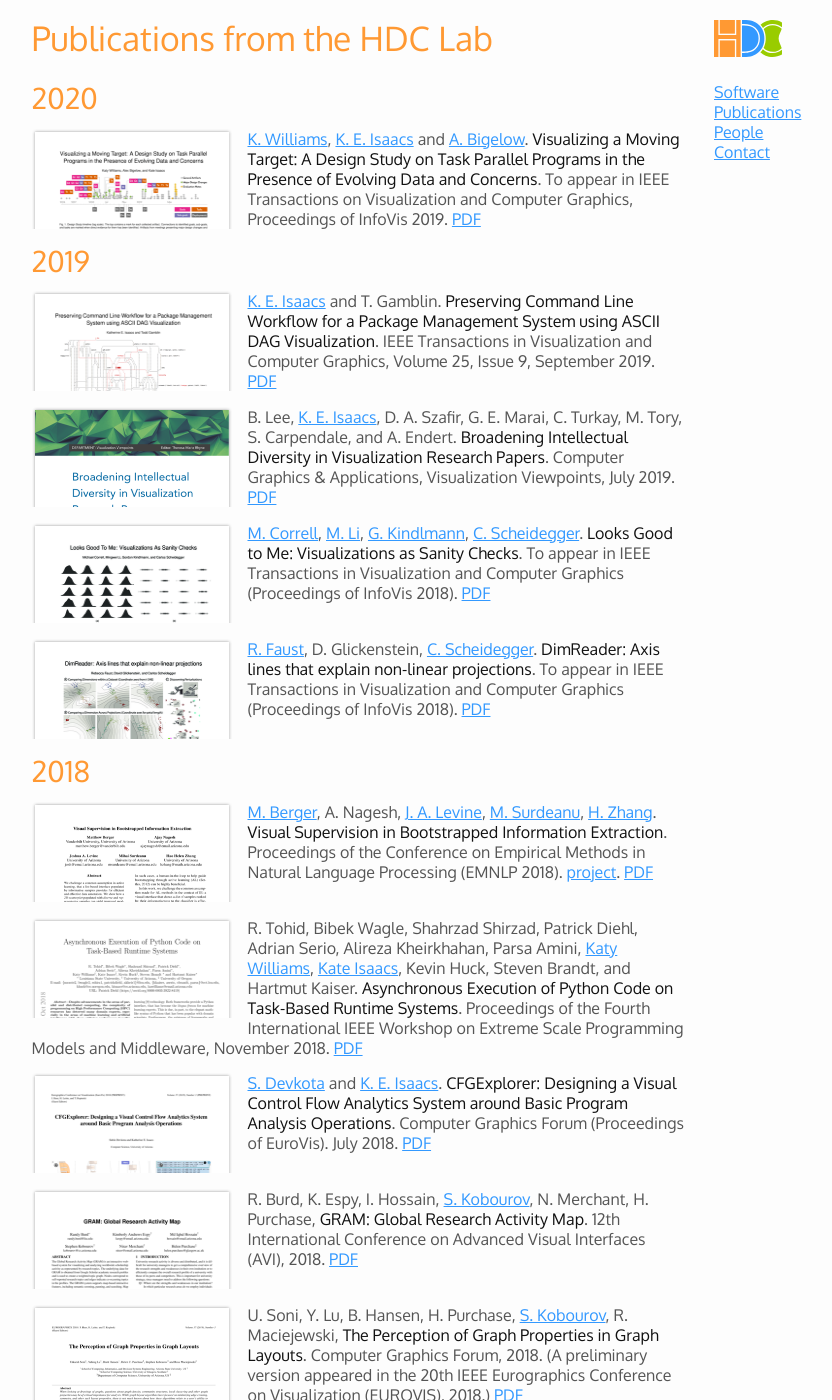
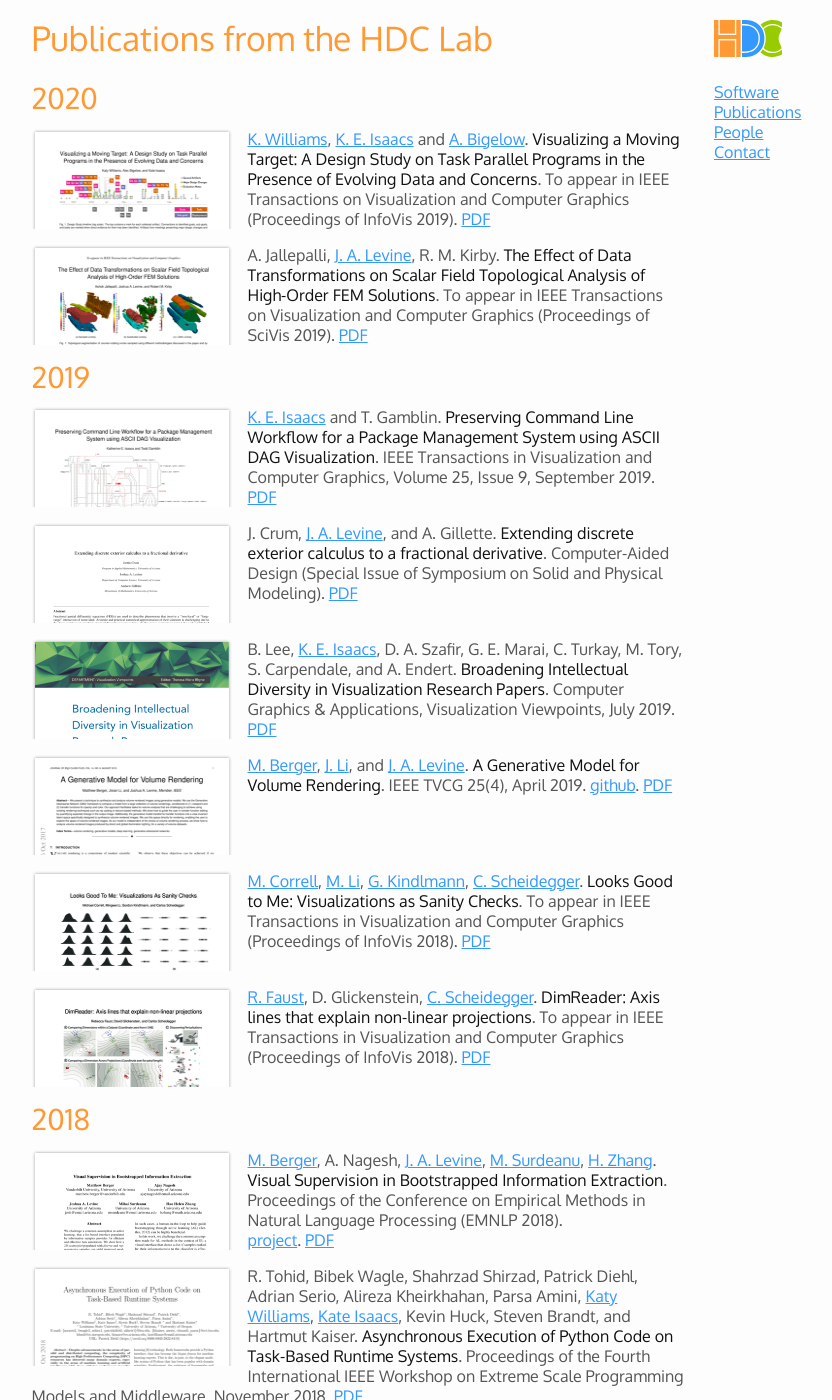
Before and after one commit to hdc-arizona/hdc-arizona.github.io, a Jekyll site: the page built from publications.md, in a window 1280 px wide and 1400 px high. Shown: the whole window, without its empty margins (136-968 px from the left). Built offline with Jekyll 4.4.1, drawn with Linux system fonts in a browser that asks for light colours; some of the changed text lies outside the part shown.

Commit message:
Updating Josh's pubs

```diff
--- a/publications.md
+++ b/publications.md
@@ -6,8 +6,18 @@ title: Publications from the HDC Lab
 ## 2020
 
 [<img class="pubthumb" src="papers/thumbs/infovis_2019_movingtarget.png">](papers/infovis_2019_movingtarget.pdf)
-[K. Williams](https://hdc.cs.arizona.edu/people/kawilliams/), [K. E. Isaacs](https://hdc.cs.arizona.edu/people/kisaacs/) and [A. Bigelow](https://alex-r-bigelow.github.io/). **Visualizing a Moving Target: A Design Study on Task Parallel Programs in the Presence of Evolving Data and Concerns**. To appear in IEEE Transactions on Visualization and Computer Graphics, Proceedings of InfoVis 2019.
+[K. Williams](https://hdc.cs.arizona.edu/people/kawilliams/), [K. E. Isaacs](https://hdc.cs.arizona.edu/people/kisaacs/) and [A. Bigelow](https://alex-r-bigelow.github.io/). **Visualizing a Moving Target: A Design Study on Task Parallel Programs in the Presence of Evolving Data and Concerns**. To appear in IEEE Transactions on Visualization and Computer Graphics (Proceedings of InfoVis 2019).
 [PDF](papers/infovis_2019_movingtarget.pdf)
+
+<div class="pubdiv"></div>
+
+[<img class="pubthumb" src="papers/thumbs/scivis_2019_highorder_topo.png">](papers/scivis_2019_highorder_topo.pdf)
+A. Jallepalli,
+[J. A. Levine](http://www.cs.arizona.edu/~josh),
+R. M. Kirby.
+**The Effect of Data Transformations on Scalar Field Topological Analysis of High-Order FEM Solutions**.
+To appear in IEEE Transactions on Visualization and Computer Graphics (Proceedings of SciVis 2019).
+[PDF](papers/scivis_2019_highorder_topo.pdf)
 
 <div class="pubdiv"></div>
 
@@ -19,9 +29,30 @@ title: Publications from the HDC Lab
 
 <div class="pubdiv"></div>
 
+[<img class="pubthumb" src="papers/thumbs/spm_extending_2019.png">](papers/spm_extending_2019.pdf)
+J. Crum,
+[J. A. Levine](http://www.cs.arizona.edu/~josh), and
+A. Gillette.
+**Extending discrete exterior calculus to a fractional derivative**.
+Computer-Aided Design (Special Issue of Symposium on Solid and Physical Modeling).
+[PDF](papers/spm_extending_2019.pdf)
+
+<div class="pubdiv"></div>
+
 [<img class="pubthumb" src="papers/thumbs/viewpoints_2019_contribution_types.png">](papers/viewpoints_2019_contribution_types.pdf)
 B. Lee, [K. E. Isaacs](https://hdc.cs.arizona.edu/people/kisaacs/), D. A. Szafir, G. E. Marai, C. Turkay, M. Tory, S. Carpendale, and A. Endert. **Broadening Intellectual Diversity in Visualization Research Papers**. Computer Graphics & Applications, Visualization Viewpoints, July 2019.
 [PDF](papers/tvcg_2018_graphterm_preprint.pdf)
+
+<div class="pubdiv"></div>
+
+[<img class="pubthumb" src="papers/thumbs/tvcg_generative_2018.png">](papers/tvcg_generative_2018.pdf)
+[M. Berger](https://matthewberger.github.io/),
+[J. Li](https://jixianli.github.io/), and
+[J. A. Levine](http://www.cs.arizona.edu/~josh).
+**A Generative Model for Volume Rendering**.
+IEEE TVCG 25(4), April 2019.
+[github](https://github.com/matthewberger/tfgan).
+[PDF](papers/tvcg_generative_2018.pdf)
 
 <div class="pubdiv"></div>
 
@@ -41,7 +72,14 @@ B. Lee, [K. E. Isaacs](https://hdc.cs.arizona.edu/people/kisaacs/), D. A. Szafir
 ## 2018
 
 [<img class="pubthumb" src="papers/thumbs/emnlp_2018_visualbootstrap.png">](papers/emnlp_2018_visualbootstrap.pdf)
-[M. Berger](https://matthewberger.github.io/), A. Nagesh, [J. A. Levine](http://www.cs.arizona.edu/~josh), [M. Surdeanu](http://www.surdeanu.info/mihai/), [H. Zhang](https://www.math.arizona.edu/~hzhang/). **Visual Supervision in Bootstrapped Information Extraction**.  Proceedings of the Conference on Empirical Methods in Natural Language Processing (EMNLP 2018).  [project](https://matthewberger.github.io/supplemental/visboot.html).
+[M. Berger](https://matthewberger.github.io/),
+A. Nagesh,
+[J. A. Levine](http://www.cs.arizona.edu/~josh),
+[M. Surdeanu](http://www.surdeanu.info/mihai/),
+[H. Zhang](https://www.math.arizona.edu/~hzhang/).
+**Visual Supervision in Bootstrapped Information Extraction**.
+Proceedings of the Conference on Empirical Methods in Natural Language Processing (EMNLP 2018).
+[project](https://matthewberger.github.io/supplemental/visboot.html).
 [PDF](papers/emnlp_2018_visualbootstrap.pdf)
 
 <div class="pubdiv"></div>
@@ -93,19 +131,6 @@ Danielle Ensign, Sorelle A. Friedler, Scott Neville, [Carlos E. Scheidegger](htt
 
 <div class="pubdiv"></div>
 
-[<img class="pubthumb" src="papers/thumbs/tvcg_generative_2018.png">](papers/tvcg_generative_2018.pdf)
-[M. Berger](https://matthewberger.github.io/), [J. Li](https://jixianli.github.io/), and [J. A. Levine](http://www.cs.arizona.edu/~josh). **A Generative Model for Volume Rendering**. IEEE TVCG 2018.
-[github](https://github.com/matthewberger/tfgan).
-[PDF](papers/tvcg_generative_2018.pdf)
-
-<div class="pubdiv"></div>
-
-[<img class="pubthumb" src="papers/thumbs/arx_diffusion_geom_2018.png">](papers/arx_diffusion_geom_2018.pdf)
-[M. Berger](https://matthewberger.github.io/) and [J. A. Levine](http://www.cs.arizona.edu/~josh). **Visualizing Time-Varying Particle Flows with Diffusion Geometry**. [arXiv:1708.03686](https://arxiv.org/abs/1708.03686)
-[PDF](papers/arx_diffusion_geom_2018.pdf)
-
-<div class="pubdiv"></div>
-
 [<img class="pubthumb" src="papers/thumbs/tvcg_eval_cartogram_2018.png">](papers/tvcg_eval_cartogram_2018.pdf)
 S. Nusrat, J. Alam, [S. Kobourov](http://www.cs.arizona.edu/~kobourov). **Evaluating Cartogram Effectivenesss**. IEEE Transactions on Visualization and Computer Graphics, Volume: 24, Issue: 2, 2018. [PDF](papers/tvcg_eval_cartogram_2018.pdf)
 
@@ -117,12 +142,34 @@ Ahmed A.R., Rahman M.S., [S. Kobourov](http://www.cs.arizona.edu/~kobourov). (20
 
 <div class="pubdiv"></div>
 
+[<img class="pubthumb" src="papers/thumbs/scivis_2017_ttk.png">](papers/scivis_2017_ttk.pdf)
+[J. Tierny](http://www-pequan.lip6.fr/~tierny/),
+G. Favelier,
+[J. A. Levine](http://www.cs.arizona.edu/~josh),
+C. Gueunet, and
+M. Michaux.
+**The Topology ToolKit**.
+IEEE TVCG (Proceedings of SciVis 2017) 24(1), January 2018.
+[project](https://topology-tool-kit.github.io/).
+[PDF](papers/scivis_2017_ttk.pdf)
+
+<div class="pubdiv"></div>
+
 
 ## 2017
 
 [<img class="pubthumb" src="papers/thumbs/lcpc_sci-up-to-par_2017.png">](papers/lcpc_sci-up-to-par_2017.pdf)
 Michelle Mills Strout, Saumya Debray, [Katherine E. Isaacs](http://hdc.cs.arizona.edu/people/kisaacs), Barbara Kreaseck, Julio Cárdenas-Rodríguez, Bonnie Hurwitz, Kat Volk, Sam Badger, Jesse Bartels, Ian Bertolacci, [Sabin Devkota](https://devkotasabin.github.io/), Anthony Encinas, Ben Gaska, Brandon Neth, Theodore Sackos, Jon Stephens, Sarah Willer, and Babek Yadergari. **Language-Agnostic Optimization and Parallelization for Interpreted Languages**. In *Proceedings of the 30th Workshop on Languages and Compilers for Parallel Computing (LCPC)*, October 2017.
 [PDF](papers/lcpc_sci-up-to-par_2017.pdf)
+
+<div class="pubdiv"></div>
+
+[<img class="pubthumb" src="papers/thumbs/arx_diffusion_geom_2018.png">](papers/arx_diffusion_geom_2018.pdf)
+[M. Berger](https://matthewberger.github.io/) and
+[J. A. Levine](http://www.cs.arizona.edu/~josh).
+**Visualizing Time-Varying Particle Flows with Diffusion Geometry**.
+[arXiv:1708.03686](https://arxiv.org/abs/1708.03686)
+[PDF](papers/arx_diffusion_geom_2018.pdf)
 
 <div class="pubdiv"></div>
 
@@ -213,9 +260,6 @@ Field Design Approach to Animated Transitions**. Accepted to IEEE TVCG, to appea
 
 <div class="pubdiv"></div>
 
-[<img class="pubthumb" src="papers/thumbs/scivis_2017_ttk.png">](papers/scivis_2017_ttk.pdf) [J. Tierny](http://www-pequan.lip6.fr/~tierny/), G. Favelier, [J. Levine](http://www.cs.arizona.edu/~josh), C. Gueunet, M. Michaux. **The Topology ToolKit**. Accepted to IEEE SciVis 2017, IEEE TVCG, to appear. [project](https://topology-tool-kit.github.io/). [PDF](papers/scivis_2017_ttk.pdf)
-
-<div class="pubdiv"></div>
 
 ## 2016
 
@@ -258,8 +302,8 @@ Cicero Pahins, Sean S. Stephens,
 [Carlos Scheidegger](http://cscheid.net),
 [Joao Comba](http://www.inf.ufrgs.br/~comba/). **Hashedcubes: Simple,
 Low Memory, Real-Time Visual Exploration of Big Data**. Presented at
-InfoVis 2016, published at IEEE TVCG 23(1)671-680,
-2017. [PDF](papers/infovis_2016_hashedcubes.pdf)
+InfoVis 2016, published at IEEE TVCG 23(1)671-680, 2017.
+[PDF](papers/infovis_2016_hashedcubes.pdf)
 
 <div class="pubdiv"></div>
 
@@ -296,8 +340,8 @@ Understanding Enjoyment and Flow in Information Visualization**. EuroVis
 
 [<img class="pubthumb" src="papers/thumbs/eurovis_2015_recall.png">](http://cscheid.net/static/papers/eurovis_long_2015.pdf) [Bahador Saket](http://bahadorsaket.com), [Carlos Scheidegger](http://cscheid.net), [Stephen G. Kobourov](http://www.cs.arizona.edu/~kobourov), and [Katy
 Börner](http://ella.slis.indiana.edu/~katy/). **Map-based Visualizations Increase Recall Accuracy of
-Data**. Eurovis
-2015. [PDF](http://cscheid.net/static/papers/eurovis_long_2015.pdf),
+Data**. Eurovis 2015.
+[PDF](http://cscheid.net/static/papers/eurovis_long_2015.pdf),
 [supplemental material](http://cscheid.net/static/papers/eurovis_long_2015_supplemental.pdf),
 [data](http://cscheid.net/static/papers/eurovis_long_2015_supplemental.tar.gz)
 
```
Also changed, not shown: papers/thumbs/scivis_2019_highorder_topo.png (added), papers/thumbs/spm_extending_2019.png (added), 2 other files.
